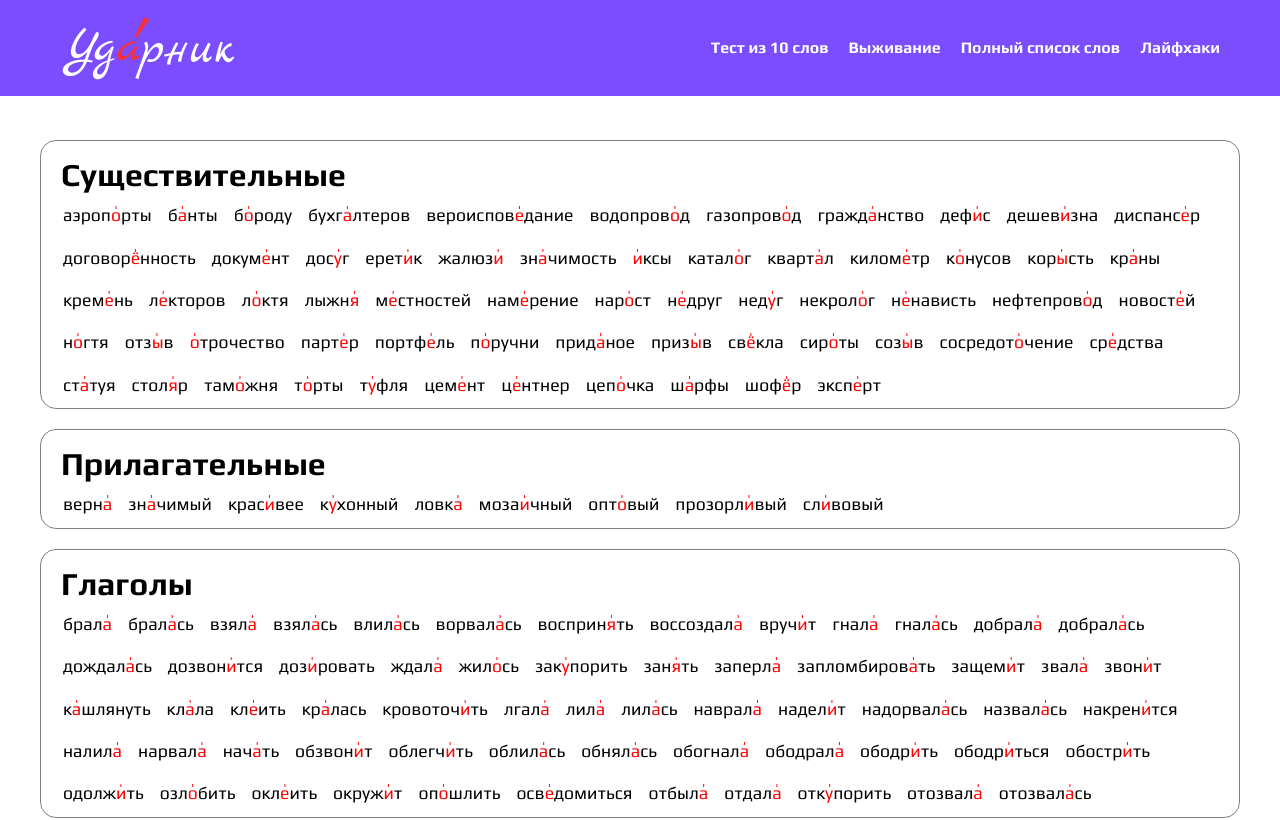
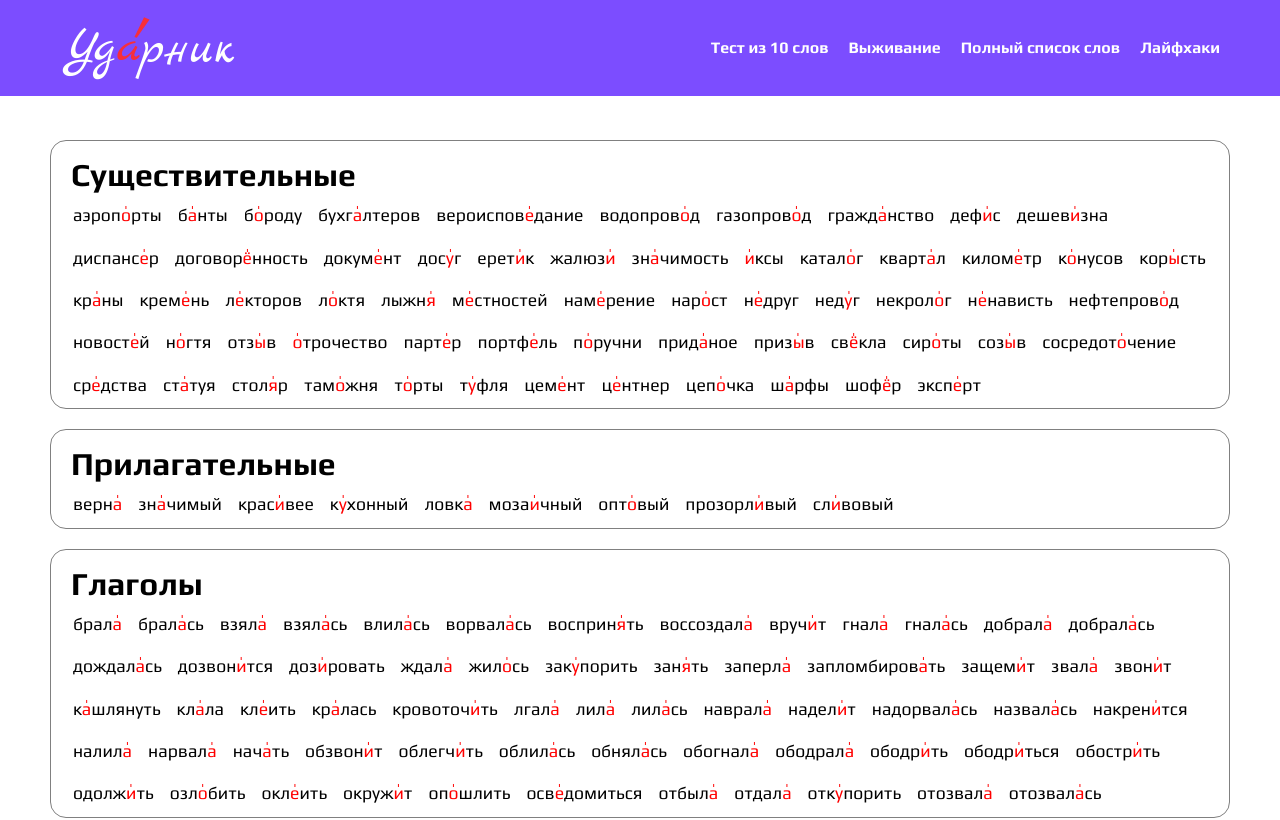
Before and after one commit to elogrus/udarnik, a React (Create React App) app: page /#/listwords in a window 1280 px wide. Shown: the top 820 px of the page. Built offline with nearby package versions, Linux system fonts and the light colour scheme.

Commit message:
update favicon and add padding to listwords

```diff
--- a/public/index.html
+++ b/public/index.html
@@ -2,11 +2,11 @@
 <html lang="ru">
     <head>
         <meta charset="utf-8" />
-        <link rel="icon" href="%PUBLIC_URL%/favicon.ico" />
+        <link rel="icon" href="%PUBLIC_URL%/favicon.ico?v=2" />
         <link rel="manifest" href="/manifest.webmanifest">
         <meta name="viewport" content="width=device-width, initial-scale=1" />
         <meta name="theme-color" content="#000000" />
-        <meta name="description" content="Тренажер по постановке ударения " />
+        <meta name="description" content="Тренажер по постановке ударения" />
         <title>Ударник</title>
         <!-- Yandex.Metrika counter -->
         <script type="text/javascript">
--- a/src/routes/ListWords/styles.module.css
+++ b/src/routes/ListWords/styles.module.css
@@ -12,4 +12,5 @@
     flex-direction: column;
     max-width: 1200px;
     gap: 20px;
+    padding: 0 10px;
 }
```
